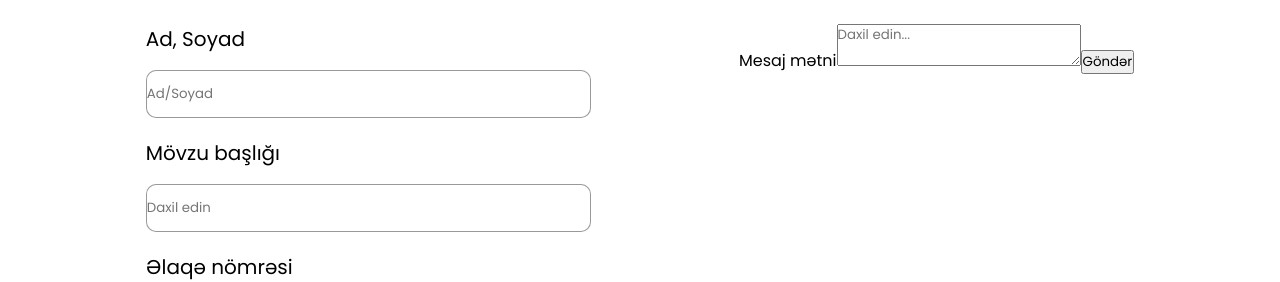
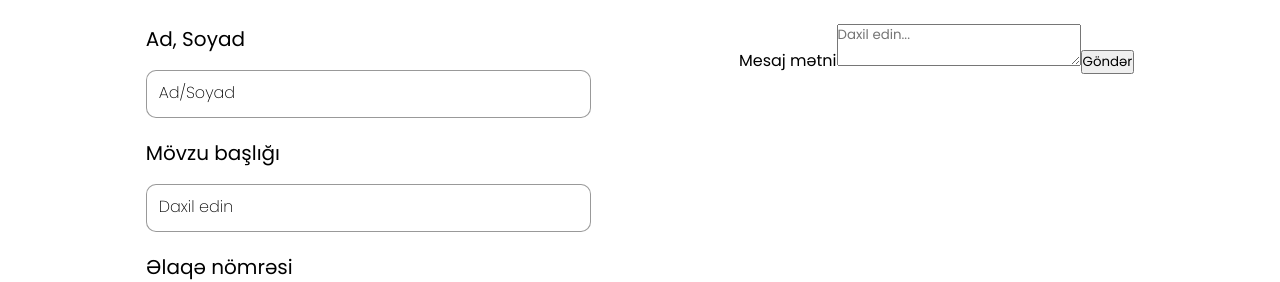
Before and after one commit to Zaranasirova/nva_ailesi, a React (Vite) app: page / in a window 1280 px wide. Shown: the part 2555-2837 px from the top of the page. Built offline with nearby package versions, Linux system fonts and the light colour scheme.

Commit message:
Apply SCSS styling to input placeholders

```diff
--- a/src/assets/scss/pages/sections/HomePage/_contact.scss
+++ b/src/assets/scss/pages/sections/HomePage/_contact.scss
@@ -23,8 +23,13 @@
             width: 445px;
             height: 48px;
             border-radius: 10px;
-
             border: 1px solid rgba(0, 0, 0, 0.4);
+            &::placeholder{
+                color: #000;
+                font-size: 16px;
+                font-weight: 200;
+                padding: 10px 12px;
+            }
           }
         }
       }
```
